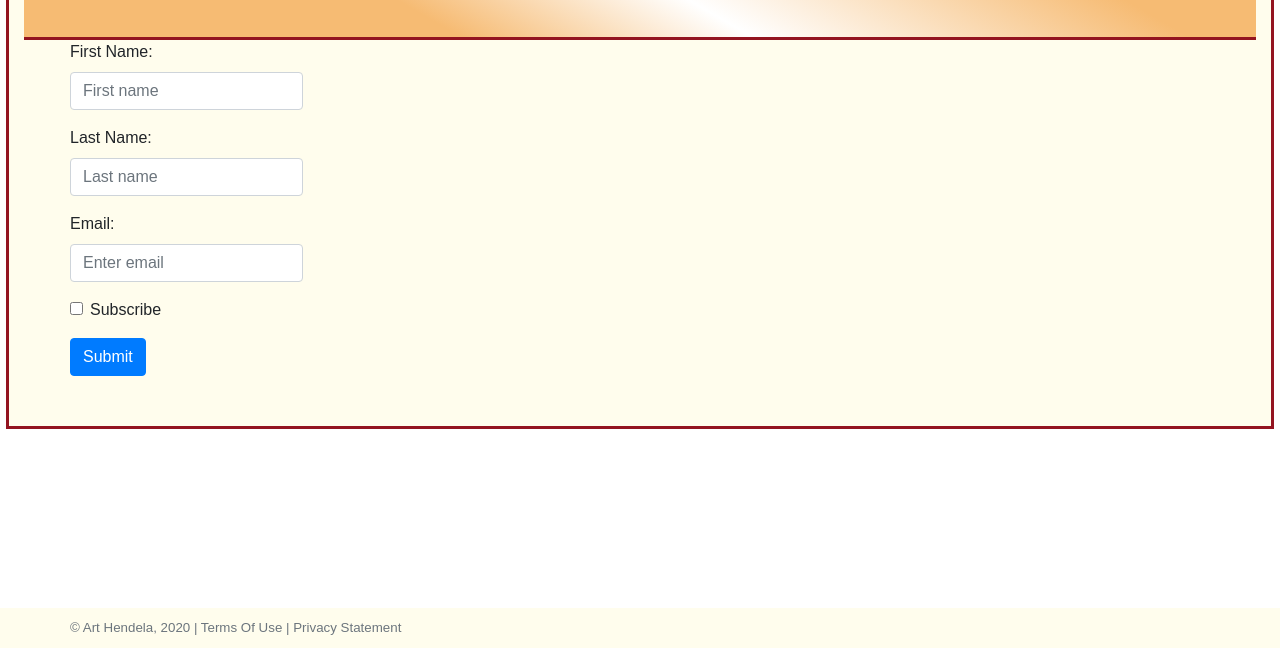
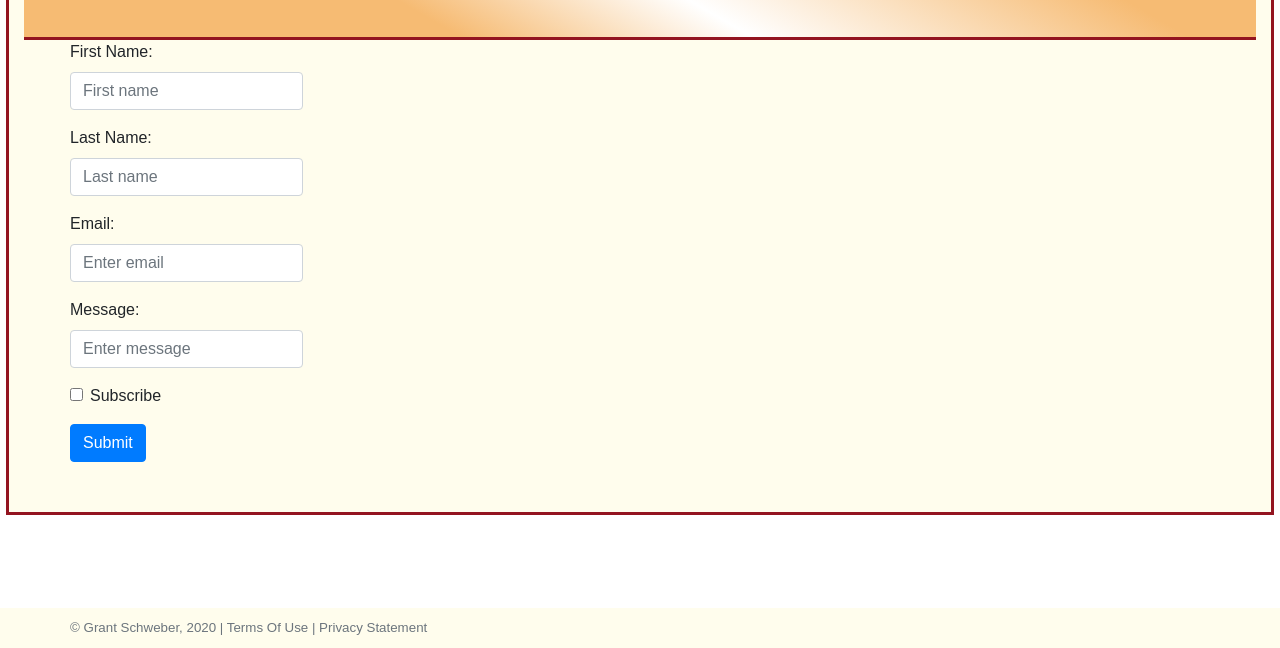
Before and after one commit to gschweber12/ProjectPart4, a plain HTML site: page pages/contact.html in a window 1280 px wide. Shown: the part 152-800 px from the top of the page. Drawn offline with nearby package versions, Linux system fonts and the light colour scheme.

Commit message:
feature: added message to contact

```diff
--- a/css/main.css
+++ b/css/main.css
@@ -54,6 +54,10 @@ article h2 {
     background-image: linear-gradient(30deg, #f6bb73 0%, #f6bb73 30%, white 50%, #f6bb73 80%, #f6bb73 100%);
 }
 
+.form-group{
+    position: center;
+}
+
 .footer {
     position: fixed;
     left: 0;
--- a/pages/contact.html
+++ b/pages/contact.html
@@ -38,6 +38,7 @@
                             Genres
                         </a>
                         <div class="dropdown-menu">
+                            <a class="dropdown-item" href="genres.html">Genres</a>
                             <a class="dropdown-item" href="themes.html">Themes</a>
 
                         </div>
@@ -77,6 +78,11 @@
                     <input type="email" class="form-control" id="email"
                            placeholder="Enter email" name="email">
                 </div>
+                <div class="form-group">
+                    <label for="message">Message:</label>
+                    <input type="text" class="form-control" id="message"
+                           placeholder="Enter message" name="message">
+                </div>
                 <div class="form-group form-check">
                     <label class="form-check-label">
                         <input class="form-check-input"
@@ -90,7 +96,7 @@
     <footer class="footer page-footer font-small ">
         <div class="container">
             <div class="row">
-                <span class="text-muted">&copy; Art Hendela, 2020 |  Terms Of Use  |  Privacy Statement</span>
+                <span class="text-muted">&copy; Grant Schweber, 2020 |  Terms Of Use  |  Privacy Statement</span>
             </div>
         </div>
     </footer>
```
